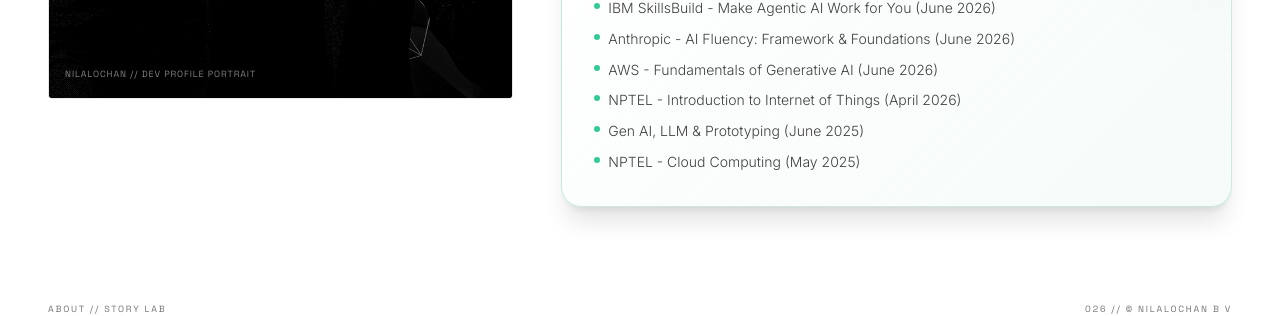
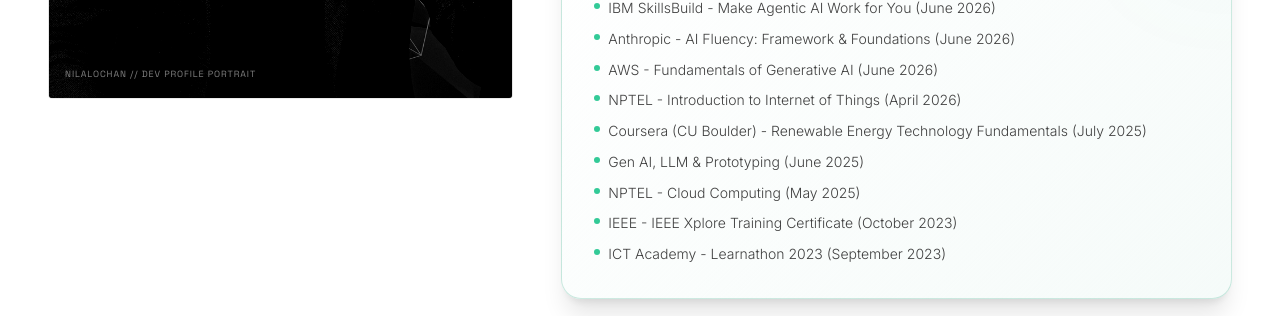
Before and after one commit to nilalochanbv/nilalochanbv-personal-portfolio, a React (Vite) app: page / in a window 1280 px wide. Shown: the part 1540-1856 px from the top of the page. Built offline with nearby package versions, Linux system fonts and the light colour scheme; no server answers; a web font is replaced by a local one.

Commit message:
feat: add Learnathon 2023, IEEE Xplore, and Coursera CU Boulder to certifications list

```diff
--- a/src/components/About.jsx
+++ b/src/components/About.jsx
@@ -41,8 +41,11 @@
         "Anthropic - AI Fluency: Framework & Foundations (June 2026)",
         "AWS - Fundamentals of Generative AI (June 2026)",
         "NPTEL - Introduction to Internet of Things (April 2026)",
+        "Coursera (CU Boulder) - Renewable Energy Technology Fundamentals (July 2025)",
         "Gen AI, LLM & Prototyping (June 2025)",
-        "NPTEL - Cloud Computing (May 2025)"
+        "NPTEL - Cloud Computing (May 2025)",
+        "IEEE - IEEE Xplore Training Certificate (October 2023)",
+        "ICT Academy - Learnathon 2023 (September 2023)"
       ],
       icon: Award,
       badgeClass: "badge-emerald",
```
